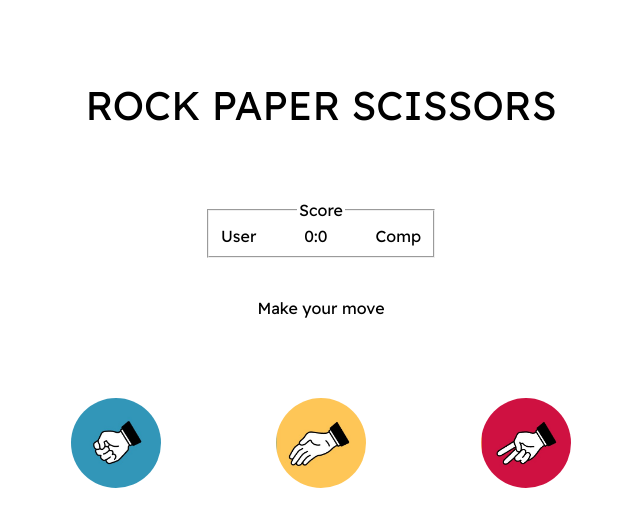
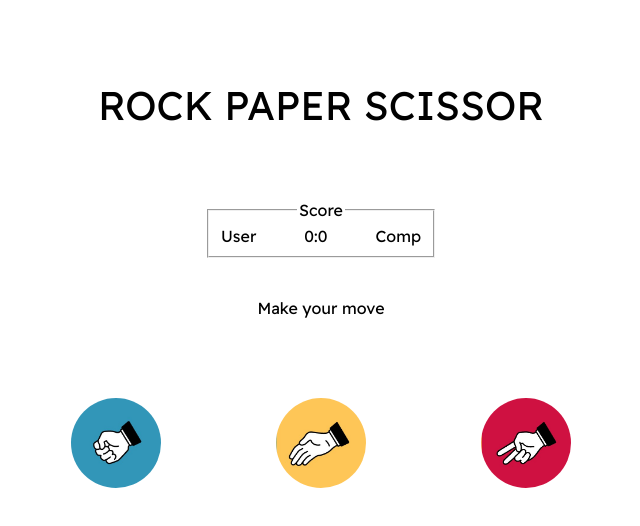
Before and after one commit to rajonna/Rock-Paper-Scissor-game, a plain HTML site: page index.html in a window 1280 px wide. Shown: the whole page, without its empty margins (319-959 px from the left). Drawn offline with Linux system fonts and the light colour scheme.

Commit message:
Update index.html

```diff
--- a/index.html
+++ b/index.html
@@ -8,7 +8,7 @@
   <title>Document</title>
 </head>
 <body>
-  <header class="header">ROCK PAPER SCISSORS</header>
+  <header class="header">ROCK PAPER SCISSOR</header>
   <fieldset class="scoreboard">
     <legend>Score</legend>
     <div class="user">User</div>
```
